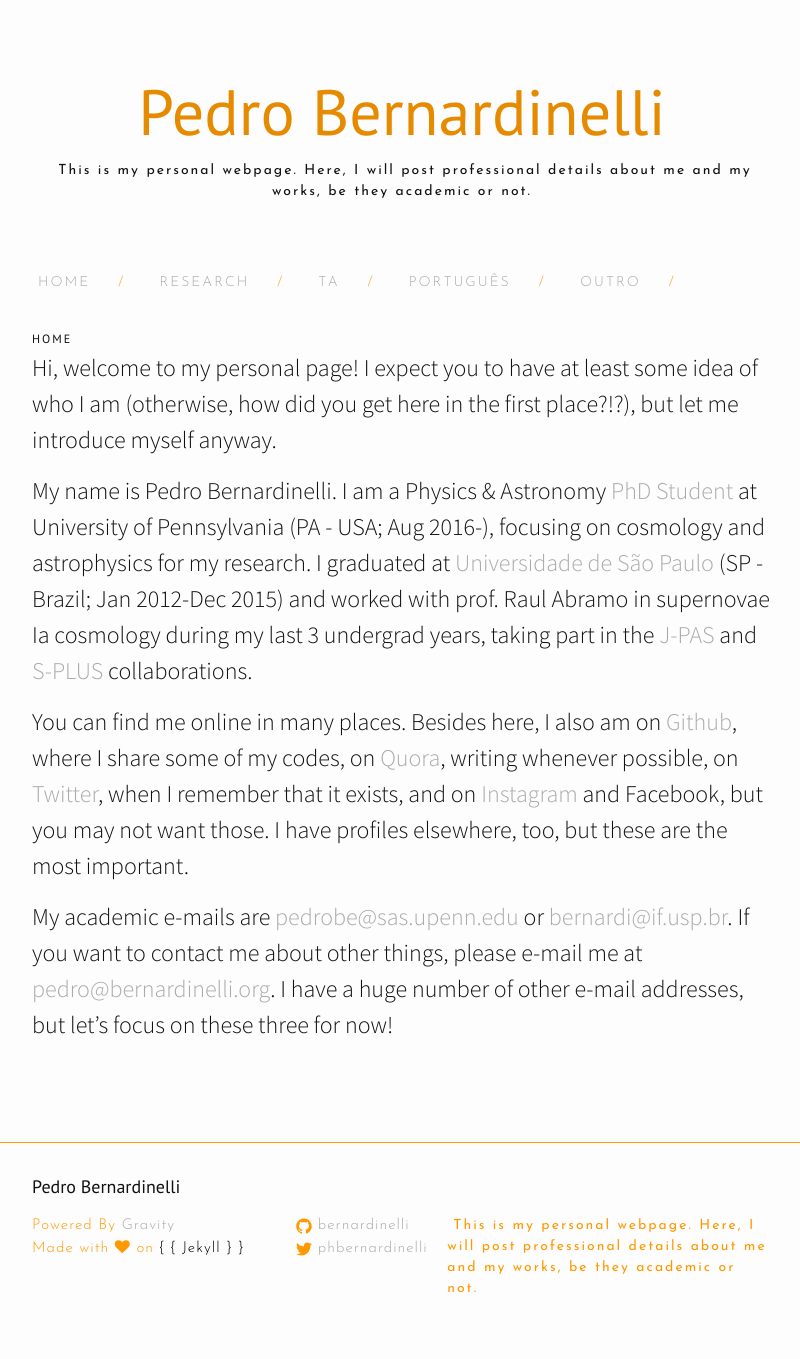
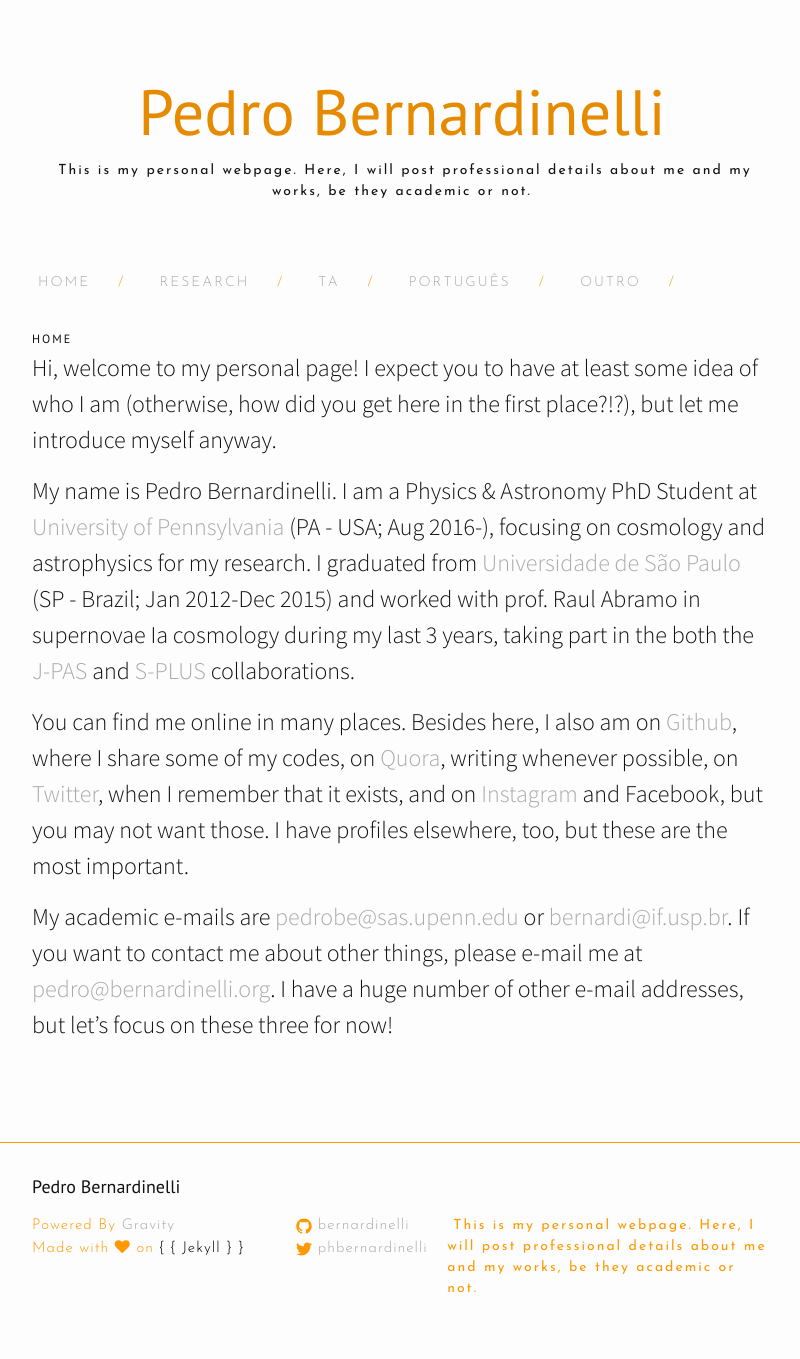
Before and after one commit to bernardinelli/bernardinelli.github.io, a Jekyll site: the page built from index.md, in a window 1280 px wide. Shown: the whole page, without its empty margins (238-1038 px from the left). Built offline with Jekyll 4.4.1, drawn with Linux system fonts in a browser that asks for light colours; nearby versions of some CDN libraries.

Commit message:
Update index.md

```diff
--- a/index.md
+++ b/index.md
@@ -5,7 +5,7 @@ title: Home
 
 Hi, welcome to my personal page! I expect you to have at least some idea of who I am (otherwise, how did you get here in the first place?!?), but let me introduce myself anyway.
 
-My name is Pedro Bernardinelli. I am a Physics & Astronomy [PhD Student](https://www.physics.upenn.edu/people/graduate-students/pedro-henrique-bernardinelli) at University of Pennsylvania (PA - USA; Aug 2016-), focusing on cosmology and astrophysics for my research. I graduated at [Universidade de São Paulo](http://portal.if.usp.br/ifusp/pt-br/users/bernardi) (SP - Brazil; Jan 2012-Dec 2015) and worked with prof. Raul Abramo in supernovae Ia cosmology during my last 3 undergrad years, taking part in the [J-PAS](http://j-pas.org/ "Javalambre Physics of the Accelerating Universe Astrophysical Survey") and [S-PLUS](http://www.iag.usp.br/labcosmos/en/s-plus/ "Southern Photometric Local Universe Survey") collaborations.
+My name is Pedro Bernardinelli. I am a Physics & Astronomy PhD Student at [University of Pennsylvania](https://www.physics.upenn.edu/people/graduate-students/pedro-henrique-bernardinelli) (PA - USA; Aug 2016-), focusing on cosmology and astrophysics for my research. I graduated from [Universidade de São Paulo](http://portal.if.usp.br/ifusp/pt-br/users/bernardi) (SP - Brazil; Jan 2012-Dec 2015) and worked with prof. Raul Abramo in supernovae Ia cosmology during my last 3 years, taking part in the both the [J-PAS](http://j-pas.org/ "Javalambre Physics of the Accelerating Universe Astrophysical Survey") and [S-PLUS](http://www.iag.usp.br/labcosmos/en/s-plus/ "Southern Photometric Local Universe Survey") collaborations.
 
 You can find me online in many places. Besides here, I also am on [Github](https://github.com/bernardinelli "Pedro Bernardinelli"), where I share some of my codes, on [Quora](https://www.quora.com/profile/Pedro-Henrique-Bernardinelli "Pedro Bernardinelli"), writing whenever possible, on [Twitter](https://twitter.com/phbernardinelli), when I remember that it exists, and on [Instagram](https://www.instagram.com/pedrohbernardinelli/) and Facebook, but you may not want those. I have profiles elsewhere, too, but these are the most important.
 
```
